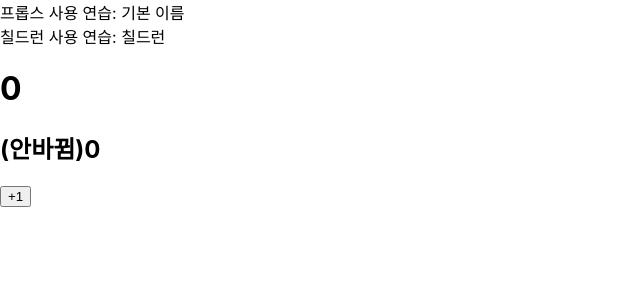
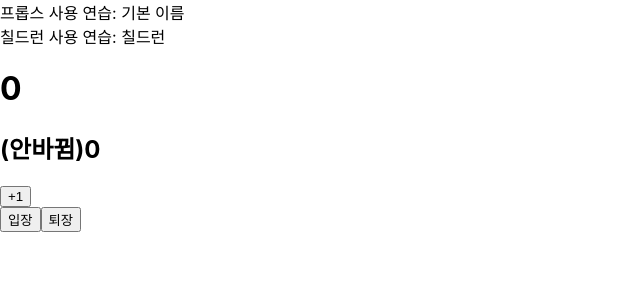
Before and after one commit to miladiashe/react-study, a React (Create React App) app in the folder for-study/: page / in a window 1280 px wide. Shown: the top 300 px of the page, without its empty margins (0-640 px from the left). Built offline with nearby package versions, Linux system fonts and the light colour scheme.

Commit message:
useState 실습

```diff
--- a/for-study/src/App.js
+++ b/for-study/src/App.js
@@ -1,12 +1,14 @@
 import React from 'react';
 import MyComponent from "./MyComponent";
 import MyClassComponent from "./MyClassComponent";
+import Say from "./Say";
 
 function App() {
   return (
     <div>
         <MyComponent>칠드런</MyComponent>
         <MyClassComponent>칠드런1</MyClassComponent>
+        <Say />
     </div>
   );
 }
--- /dev/null
+++ b/for-study/src/Say.js
@@ -0,0 +1,17 @@
+import React, { useState } from "react";
+
+const Say = () => {
+    const [message, setMessage] = useState('');
+    const onClickEnter = () => setMessage('안녕하세요');
+    const onClickLeave = () => setMessage('안녕히 가세요');
+
+    return (
+        <div>
+            <button onClick={onClickEnter}>입장</button>
+            <button onClick={onClickLeave}>퇴장</button>
+            <h1>{message}</h1>
+        </div>
+    )
+}
+
+export default Say;
```
